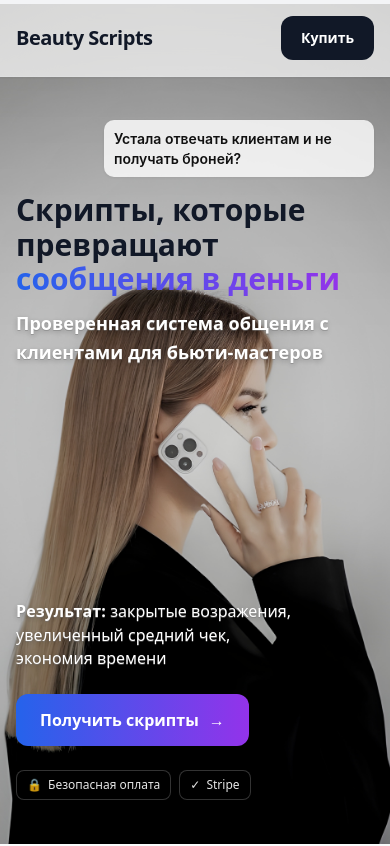
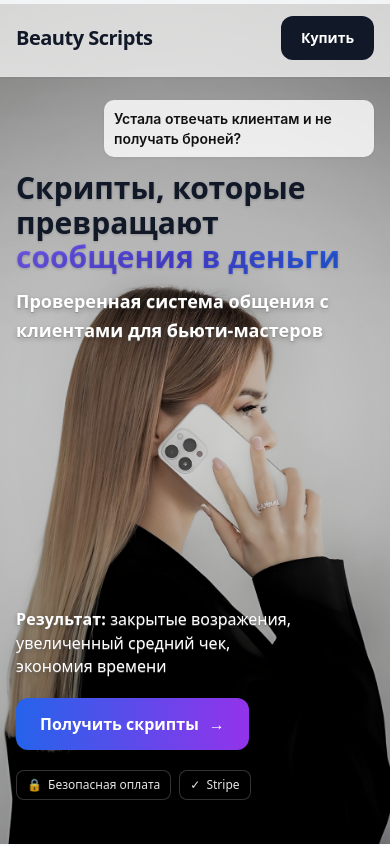
Before and after one commit to Julia-proj/beauty-chat-alchemy, a React (Vite) app: page / in a window 390 px wide. Shown: the top 846 px of the page. Built offline with nearby package versions, Linux system fonts and the light colour scheme; the HTML template or start-up script is replaced by a standard one.

Commit message:
Refactor hero block for balance

```diff
--- a/src/pages/Index.tsx
+++ b/src/pages/Index.tsx
@@ -225,18 +225,18 @@ export default function App() {
 
         <div className="hero-vignette" />
 
-        <div className="relative z-10 max-w-7xl mx-auto px-4 sm:px-6 w-full h-full flex flex-col justify-between hero-content" style={{ paddingTop: '118px', paddingBottom: '44px' }}>
+        <div className="relative z-10 max-w-7xl mx-auto px-4 sm:px-6 w-full h-full flex flex-col justify-between hero-content" style={{ paddingTop: '100px', paddingBottom: '44px' }}>
           {/* Верх: заголовок + подзаголовок */}
           <div className="max-w-xl lg:max-w-2xl fade-in-view">
             {/* Компактная минималистичная плашка */}
-            <div className="compact-note">
+            <div className="compact-note" style={{ marginBottom: '14px' }}>
               <p className="compact-note-text">Устала отвечать клиентам и не получать броней?</p>
             </div>
 
-            <h1 className="text-balance text-3xl sm:text-4xl md:text-5xl lg:text-6xl font-extrabold leading-[1.15] mb-3 sm:mb-4 text-gray-900">
+            <h1 className="hero-h1 text-balance text-3xl sm:text-4xl md:text-5xl lg:text-6xl leading-[1.15] mb-3 sm:mb-3.5 text-gray-900">
               Скрипты, которые<br />
               превращают<br />
-              <span className="bg-gradient-to-r from-blue-600 to-purple-600 bg-clip-text text-transparent">
+              <span className="hero-accent">
                 сообщения в деньги
               </span>
             </h1>
@@ -248,7 +248,7 @@ export default function App() {
           </div>
 
           {/* Низ: Результат + кнопка */}
-          <div className="max-w-xl lg:max-w-2xl fade-in-view space-y-6 sm:space-y-7">
+          <div className="max-w-xl lg:max-w-2xl fade-in-view space-y-5 sm:space-y-5">
             <div className="max-w-md result-block">
               {/* результат: белый на мобайле, ЧЁРНЫЙ на десктопе */}
               <p className="result-text text-pretty leading-[1.45] drop-volume" style={{ fontSize: 'clamp(16px, 1.9vw, 22px)' }}>
@@ -348,7 +348,22 @@ export default function App() {
           }
 
           @media (max-width: 767px){
-            .hero-content{ padding-top: 120px !important; }
+            .hero-content{ padding-top: 100px !important; }
+          }
+
+          /* Усиленный контраст заголовка */
+          .hero-h1 {
+            font-weight: 800;
+            text-shadow: 0 1px 3px rgba(0, 0, 0, 0.2);
+          }
+
+          /* Яркий акцент на ключевых словах */
+          .hero-accent {
+            background: linear-gradient(135deg, #7B61FF 0%, #4F46E5 50%, #2563EB 100%);
+            background-clip: text;
+            -webkit-background-clip: text;
+            -webkit-text-fill-color: transparent;
+            font-weight: 900;
           }
 
           .drop-volume{
@@ -370,7 +385,6 @@ export default function App() {
             border-radius: 10px;
             padding: 9px 10px;
             box-shadow: 0 1px 3px rgba(0, 0, 0, 0.06);
-            margin-bottom: 16px;
             opacity: 0;
             animation: compact-note-fade-in 0.5s ease-out 0.6s forwards;
           }
```
